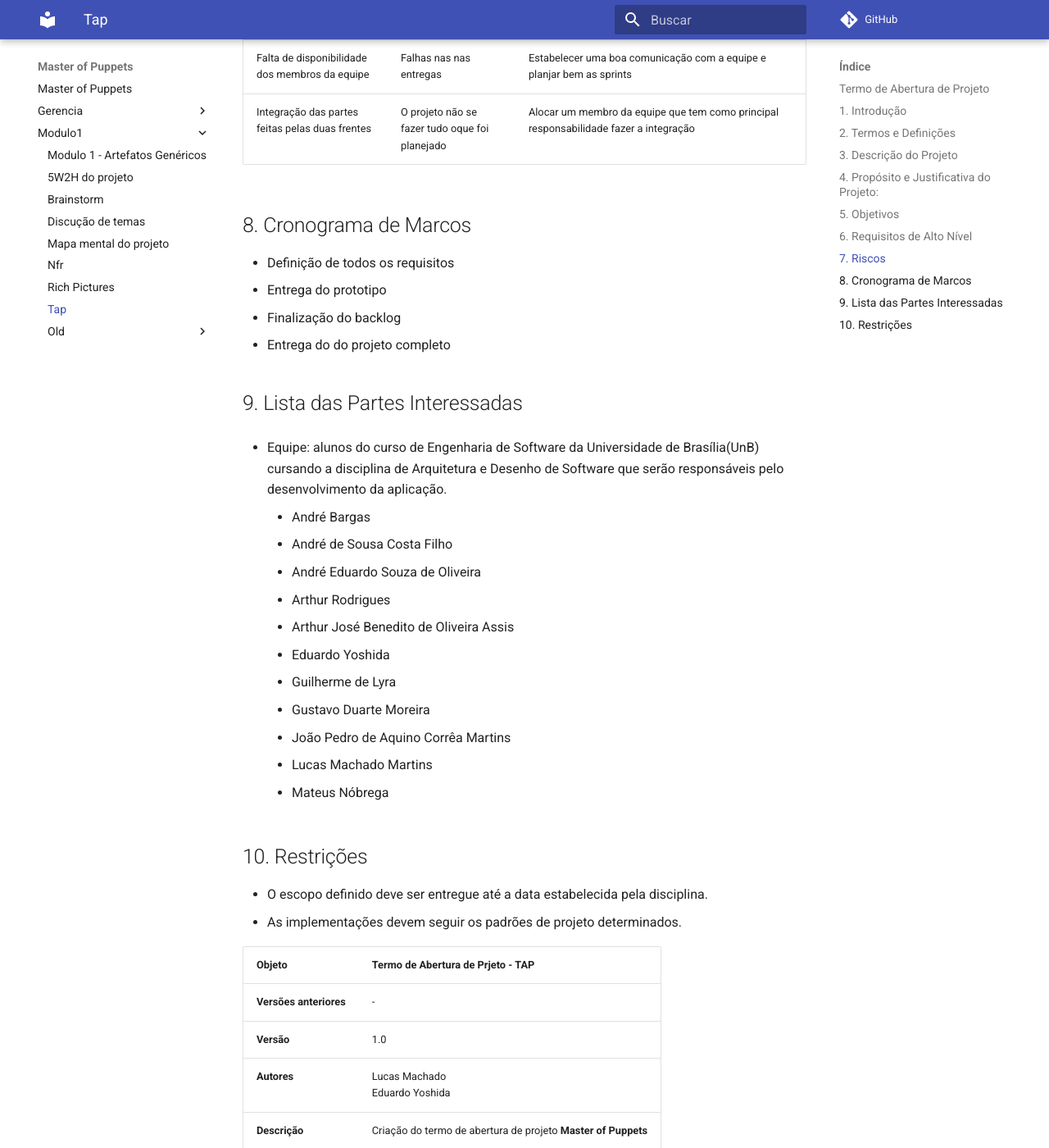
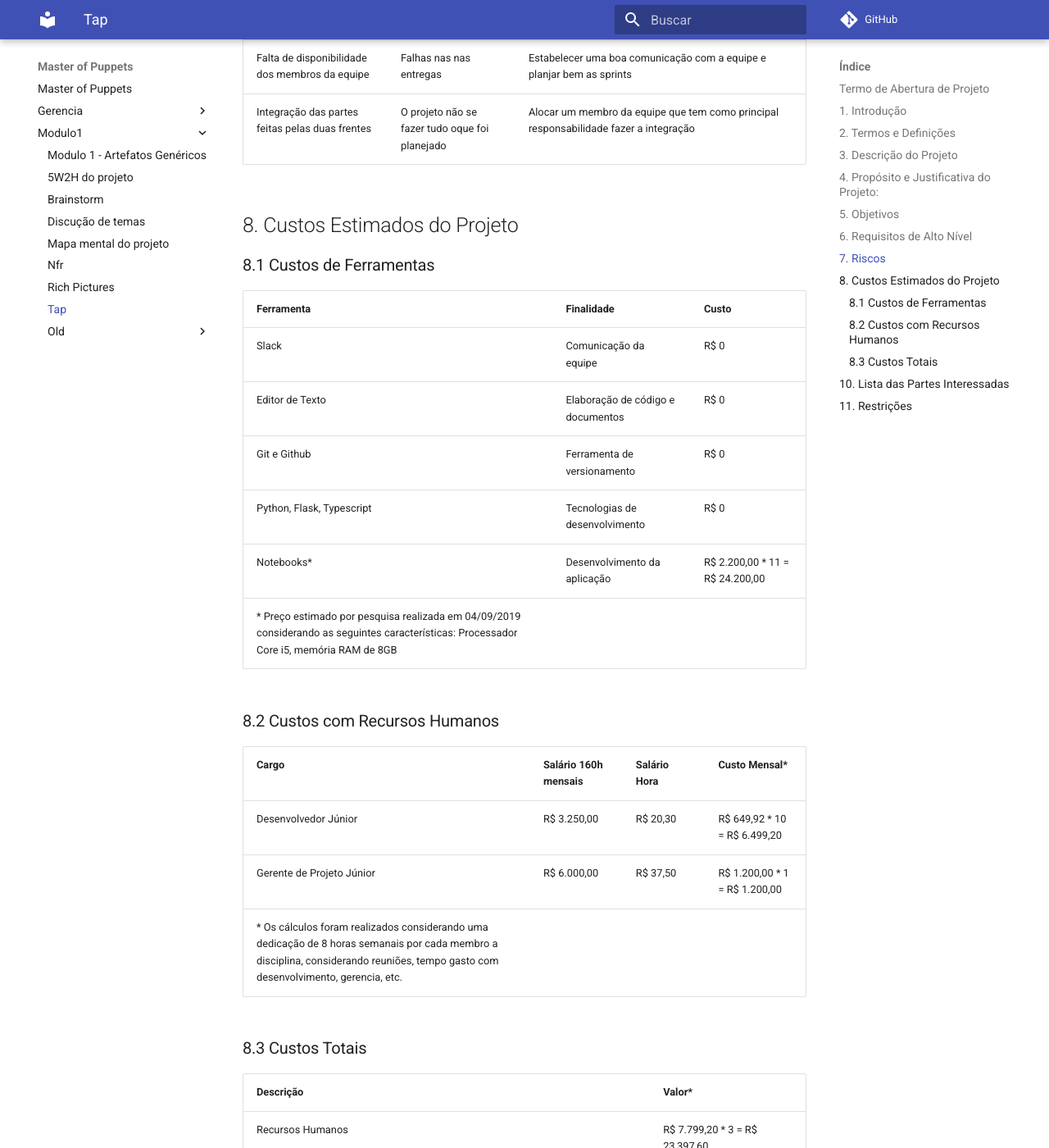
Before and after one commit to desenho-de-software-2019-02/Documentation, an MkDocs documentation site: the page built from docs/modulo1/tap.md, in a window 1280 px wide and 1400 px high, scrolled down 2232 px. Shown: the whole window at 82% size. Built offline with MkDocs 1.6.1 and Material for MkDocs 9.7.7, drawn with Linux system fonts in a browser that asks for light colours; comment, search, counter and statistics services are not loaded; some of the changed text lies outside the part shown.

Commit message:
Adds cost estimatives to tap

```diff
--- a/docs/modulo1/tap.md
+++ b/docs/modulo1/tap.md
@@ -50,15 +50,39 @@ Para solucionar esse problema, propõe-se o Master of Puppets, uma aplicação q
 |Falta de disponibilidade dos membros da equipe|Falhas nas nas entregas| Estabelecer uma boa comunicação com a equipe e planjar bem as sprints|
 |Integração das partes feitas pelas duas frentes|O projeto não se fazer tudo oque foi planejado|Alocar um membro da equipe que tem como principal responsabilidade fazer a integração |
 
+## 8. Custos Estimados do Projeto
+### 8.1 Custos de Ferramentas
+| Ferramenta                 | Finalidade                        | Custo                           |
+|----------------------------|-----------------------------------|---------------------------------|
+| Slack                      | Comunicação da equipe             |  R$ 0                           |
+| Editor de Texto            | Elaboração de código e documentos | R$ 0                            |
+| Git e Github               | Ferramenta de versionamento       | R$ 0                            |
+| Python, Flask, Typescript  | Tecnologias de desenvolvimento    | R$ 0                            |
+| Notebooks*                 | Desenvolvimento da aplicação      | R$ 2.200,00 * 11 = R$ 24.200,00 |
+\* Preço estimado por pesquisa realizada em 04/09/2019 considerando as seguintes características: Processador Core i5, memória RAM de 8GB
 
-## 8. Cronograma de Marcos
+### 8.2 Custos com Recursos Humanos
+| Cargo                     | Salário 160h mensais | Salário Hora | Custo Mensal*                  |
+|---------------------------|----------------------|--------------|-------------------------------|
+| Desenvolvedor Júnior      | R$ 3.250,00          | R$ 20,30     | R$ 649,92 * 10 = R$ 6.499,20  |
+| Gerente de Projeto Júnior | R$ 6.000,00          | R$ 37,50     | R$ 1.200,00 * 1 = R$ 1.200,00 |
+\* Os cálculos foram realizados considerando uma dedicação de 8 horas semanais por cada membro a disciplina, considerando reuniões, tempo gasto com desenvolvimento, gerencia, etc.
+
+### 8.3 Custos Totais
+| Descrição        | Valor*       |
+|------------------|--------------|
+| Recursos Humanos | R$ 7.799,20 * 3 = R$ 23,397,60 |
+| Ferramentas      | R$ 24.200,00 |
+| Total            | R$ 47,797,60 |
+\* Estimando a duração do projeto em 3 meses(Entre o início de Setembro e fim de Novembro)
+## 9. Cronograma de Marcos
 
 * Definição de todos os requisitos
 * Entrega do prototipo
 * Finalização do backlog
 * Entrega do do projeto completo
 
-## 9. Lista das Partes Interessadas
+## 10. Lista das Partes Interessadas
 * Equipe: alunos do curso de Engenharia de Software da Universidade de Brasília(UnB) cursando a disciplina de Arquitetura e Desenho de Software que serão responsáveis pelo desenvolvimento da aplicação.
 
     * André Bargas
@@ -73,7 +97,7 @@ Para solucionar esse problema, propõe-se o Master of Puppets, uma aplicação q
     * Lucas Machado Martins
     * Mateus Nóbrega
 
-## 10. Restrições
+## 11. Restrições
 
 * O escopo definido deve ser entregue até a data estabelecida pela disciplina.
 * As implementações devem seguir os padrões de projeto determinados.
```
